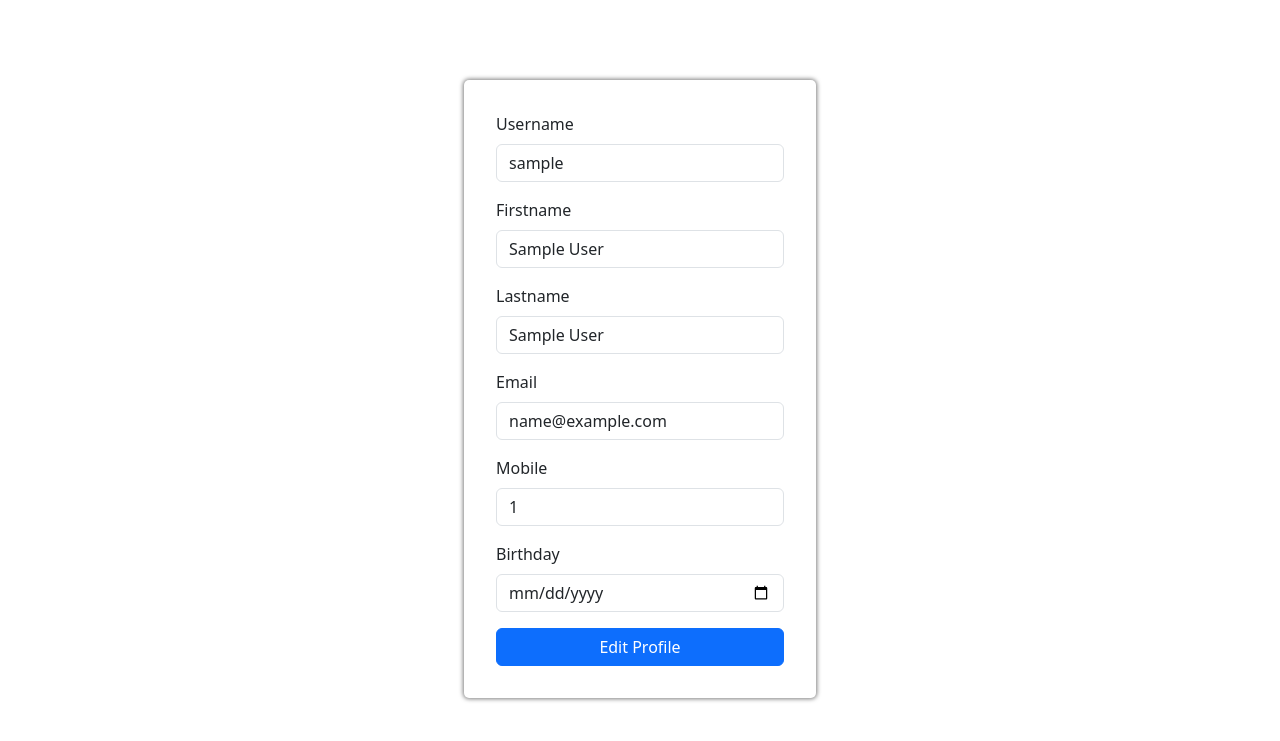
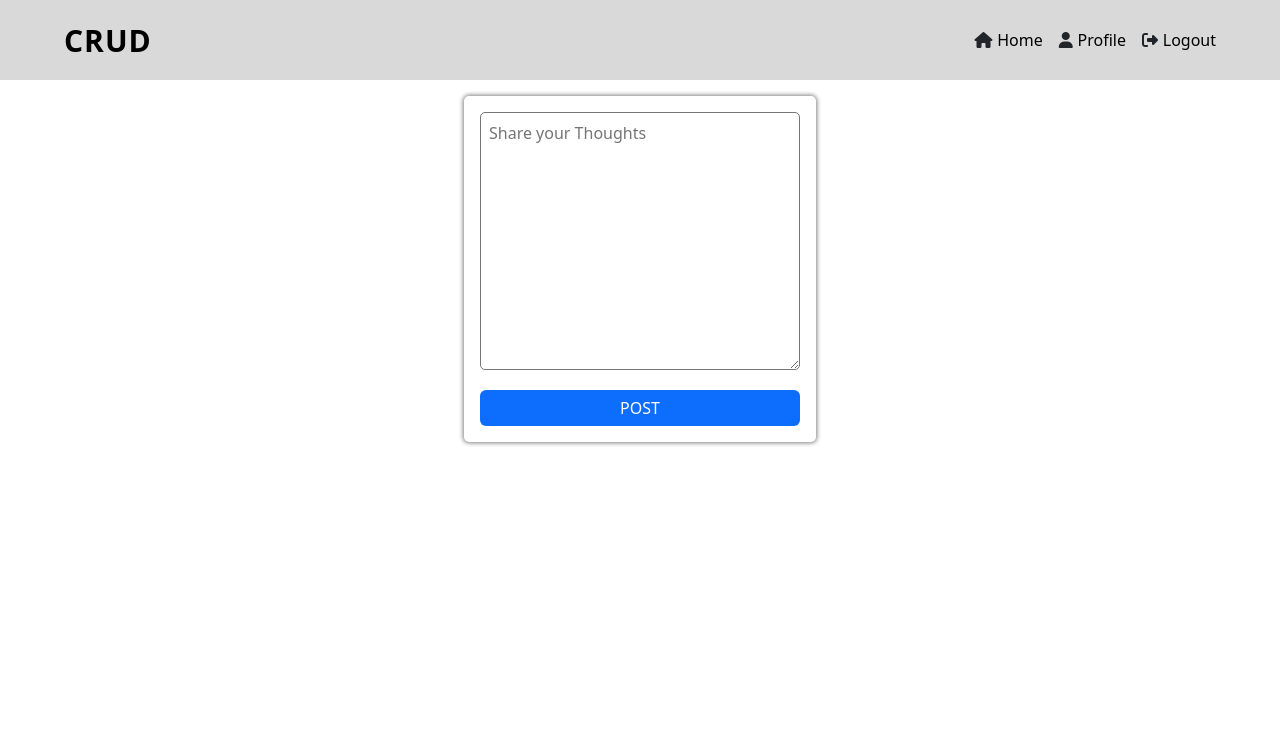
Before and after one commit to Jushiro012623/crudProject, a PHP site: page /profile.php in a window 1280 px wide. Shown: the top 741 px of the page. Run offline with PHP 8.4, Linux system fonts and the light colour scheme; the visitor is signed in with stand-in values (Sample User, id 1); data that the repository does not hold is empty.

Commit message:
second V

```diff
--- a/client/components/navbar.php
+++ b/client/components/navbar.php
@@ -1,18 +1,20 @@
+
 <div class="nav">
-    <h1>CRUD</h1>
+    <a class="a" href="home.php">CRUD</a>
     <ul class="nav-link-wrapper">
         <li class="nav-item">
             <i class="fa-solid fa-house"></i>
-            <a class="nav-link active" aria-current="page" href="#">Home</a>
+            <a class="nav-link" href="home.php" >Home</a>
+        </li>
+        <li class="nav-item">
+            <i class="fa-solid fa-user"></i>
+            <a class="nav-link active" aria-current="page" href="profile.php">Profile</a>
         </li>
         <li class="nav-item">
             <i class="fa-solid fa-right-from-bracket"></i>
             <a class="nav-link" href="index.php">Logout</a>
         </li>
         <!-- <li class="nav-item">
-            <a class="nav-link" href="#">Link</a>
-        </li>
-        <li class="nav-item">
             <a class="nav-link disabled" aria-disabled="true">Disabled</a>
         </li> -->
     </ul>
--- a/client/config/post.php
+++ b/client/config/post.php
@@ -4,6 +4,7 @@
 
 <?php
 
+session_start();
     //include connection
     require('./config/conn.php');
     $username = $email = $password = $confirm_password = "";
@@ -80,15 +81,15 @@
         if($sendToDB == true){
             $loadingAnim = true;
             // // echo "success sending";
-            // $query = "INSERT INTO `user_account` (`username`,`password`,`email`,`status`) VALUES ('$username','$dbPWD','$email','active')";
-            // $result = mysqli_query($conn, $query);
-            // header('Refresh:1 ; /crudapp/client/index.php');
+            $query = "INSERT INTO `user_account` (`username`,`password`,`email`,`status`) VALUES ('$username','$dbPWD','$email','active')";
+            $result = mysqli_query($conn, $query);
+            header('Refresh:1 ; /crudapp/client/index.php');
         }
     }
 
     //start session only when logged in
-    session_start();
     if($_SERVER['REQUEST_METHOD'] == 'POST' AND isset($_POST['login'])){
+
         $username = mysqli_real_escape_string($conn, $_POST['username']);
         $password = mysqli_real_escape_string($conn, $_POST['password']);
         //validation of username
@@ -118,81 +119,42 @@
             $query = "SELECT * FROM `user_account` WHERE `username` = '$username' ";
             $result = mysqli_query($conn, $query);
             $row = mysqli_fetch_assoc($result);
-            if(mysqli_num_rows($result)){
+            if(mysqli_num_rows($result) == 1 AND  $username ==$row['username'] and password_verify($password, $row['password'])){
                 if($row['status'] == 'inactive'){
                     $passwordErr = "User not found";
                 }else{
                     $loadingAnim = true;
+                    //sessions the user info
+                    $_SESSION['id'] = $row['id'];
+                    $_SESSION['username'] = $row['username'] ;
+                    $_SESSION['firstname'] = $row['firstname'];
+                    $_SESSION['lastname'] = $row['lastname'];
+                    $_SESSION['email'] = $row['email'];
+                    $_SESSION['mobile'] = $row['mobile'];
+                    $_SESSION['bday'] = $row['bday'];
                     header('Refresh:1 ; /crudapp/client/home.php');
                 }
+            }else{
+                $passwordErr = "User not found";
             }
+        }
+    }
+    $postErr = '';
+    if ($_SERVER['REQUEST_METHOD'] == 'POST' AND isset($_POST['post'])){
+        $post = mysqli_real_escape_string($conn, $_POST['status']);
+        $postID = $_SESSION['id'];
+        $poster = $_SESSION['username'];
+        if(!empty($post)){
+            $query = "INSERT INTO `post`(`body`,`poster`,`account_id`, `status`) VALUES ('$post','$poster', '$postID', 'active')";
+            $result = mysqli_query($conn, $query);
+        }else{
+            $postErr = 'Post something';
         }
     }
 
 
-
-    // if(isset($_POST['login'])){
-    //     //user credentials
-    //     $username = $_POST['username'];
-    //     $password = $_POST['password'];
-    //     //sql query
-    //     $query = "SELECT * FROM `user_account` WHERE `username` = '$username' AND `password` = '$password'";
-    //     $result = mysqli_query($conn, $query);
-
-    //     //if theres a result
-    //     if(mysqli_num_rows($result)){
-
-    //         $row = mysqli_fetch_assoc($result);
-    //         //if active then login
-    //         if($row['status'] == 'active'){
-    //             echo 'active ';
-    //             echo 'success';
-    //             //sessions the user info
-    //             $_SESSION['id'] = $row['id'];
-    //             echo $_SESSION['id'];
-    //             $_SESSION['username'] = $row['username'] ;
-    //             $_SESSION['firstname'] = $row['firstname'];
-    //             $_SESSION['lastname'] = $row['lastname'];
-    //             $_SESSION['email'] = $row['email'];
-    //             $_SESSION['mobile'] = $row['mobile'];
-    //             $_SESSION['bday'] = $row['bday'];
-
-    //         }else{ // if the account is inactive
-    //             echo 'inactive';
-    //         }
-    //     }else{ //if no user found
-    //         echo 'no users found';
-    //     }
-    //     //add validation next
-
-    // }
-
-
-    //Profile post
-
-    if (isset($_POST['edit_profile'])){
-        //set the session id to variable id
-        $id = $_SESSION['id'];
-        $username = $_POST['username'];
-        $firstname = $_POST['firstname'];
-        $lastname = $_POST['lastname'];
-        $email = $_POST['email'];
-        $mobile = $_POST['mobile'];
-        $bday = $_POST['bday'];
-
-        // if the firstname input is touch and has a str count of 1 (lenght of 1? is that even a name?)
-        if(strlen($firstname) == 1 AND !empty($firstname) ){
-            echo ' invalid';
-        }else{// if the firstname is untouch firstname is not set
-            echo ' valid';
-            //update the value
-            $query = "UPDATE `user_account` SET `username` = '$username',
-            `firstname` = '$firstname',`lastname` = '$lastname',`email` = '$email',
-            `mobile` = '$mobile',`bday` = '$bday' WHERE `id` = $id ";
-            $result = mysqli_query($conn, $query);
-            echo $id;
-        }
-        #add readonly and editable
-        //next add validation
+    if($_SERVER['REQUEST_METHOD'] == 'POST' AND isset($_POST['delete'])){
+        $deletedID = $row['id'];
+        $query = "UPDATE `post` SET `status` = 'archive' WHERE `id` = $deletedID ";
+        $result = mysqli_query($conn, $query);
     }
-?>
--- a/client/profile.php
+++ b/client/profile.php
@@ -3,58 +3,24 @@
 
 <!-- html header -->
 <?php require('./components/header.php');?>
-<div>
-    <form   class="form"
-                action="<?php $_SERVER['PHP_SELF'];?>"
-                method="POST"
-        >
-        <!-- <h3>Register</h3> -->
-        <!-- username -->
-        <div class="mb-3">
-            <label for="username" class="form-label">
-                Username
-            </label>
-            <input type="text" class="form-control" id="username" value="<?php echo $_SESSION['username']?>" name="username" autocomplete="off" >
-            <!-- <div id="emailHelp" class="form-text">We'll never share your email with anyone else.</div> -->
-        </div>
-        <!-- fname -->
-        <div class="mb-3">
-            <label for="firstname" class="form-label">
-                Firstname
-            </label>
-            <input type="text" class="form-control" id="firstname"  name="firstname" autocomplete="off" value="<?php echo $_SESSION['firstname']?>" >
-            <!-- <div id="emailHelp" class="form-text">We'll never share your email with anyone else.</div> -->
-        </div>
-        <!-- lname -->
-        <div class="mb-3">
-            <label for="lastname" class="form-label">
-                Lastname
-            </label>
-            <input type="text" name="lastname" class="form-control" id="lastname" autocomplete="off"  value="<?php echo $_SESSION['lastname']?>"  >
-        </div>
-        <!-- mobile -->
-        <div class="mb-3">
-            <label for="email" class="form-label">
-                Email
-            </label>
-            <input type="tel" class="form-control" name="email" id="email" value="<?php echo $_SESSION['email']?>"  >
-        </div>
-        <!-- mobile -->
-        <div class="mb-3">
-            <label for="mobile" class="form-label">
-                Mobile
-            </label>
-            <input type="text" class="form-control" name="mobile" id="mobile" value="<?php echo $_SESSION['mobile']?>"  >
-        </div>
-        <div class="mb-3">
-            <label for="bday" class="form-label">
-                Birthday
-            </label>
-            <input type="date" class="form-control" name="bday" id="bday" value="<?php echo $_SESSION['bday']?>"  >
-        </div>
-        <!-- Submit button -->
-        <button type="submit" name="edit_profile" class="btn btn-primary">Edit Profile</button>
+<?php require('./components/navbar.php');?>
+<div class="wrapper">
+    <form class="post" method="POST" action="<?php $_SERVER['PHP_SELF']?>">
+        <textarea name="status" placeholder="Share your Thoughts" id="status" cols="30" rows="10"></textarea>
+        <span id='postErr' class='form-text'><?php echo $postErr; ?> </span>
+        <button style="border:none;" class="btn btn-primary" type="submit" name="post">POST</button>
     </form>
+    <?php
+    $sessId = $_SESSION['id'];
+    $q = "SELECT * FROM `post` WHERE `account_id` = $sessId AND `status` = 'active' ORDER BY posted_at DESC";
+    $r = mysqli_query($conn,$q);
+    while ($row = mysqli_fetch_assoc($r)){
+
+        require('./components/userpost.php');
+    }
+
+    ?>
+
 </div>
 <!-- html footer -->
 <?php require('./components/footer.php');?>
--- a/client/styles/styles.css
+++ b/client/styles/styles.css
@@ -45,11 +45,13 @@
     align-items: center;
     padding: 0 4em 0 4em;
 }
-.nav h1{
-    margin-top: -10px;
+.nav .a{
+    margin-top: -15px;
     font-weight: 800;
     letter-spacing: 1px;
-
+    color: black;
+    font-size: 30px;
+    text-decoration: none;
 }
 .nav-link-wrapper{
     display: flex;
@@ -57,6 +59,7 @@
     justify-content: center;
     align-items: center;
     height: 100%;
+
 }
 .nav-item{
     margin: 0;
@@ -88,3 +91,56 @@
         transform: rotate(720deg);
     }
 }
+.post{
+    margin: auto;
+    margin-top: 1em;
+    display: flex;
+    flex-direction: column;
+    width: 22rem;
+    height: auto;
+    box-shadow: 0 0 4px 1px rgba(0,0,0,0.5);
+    padding: 1em 1em;
+    border-radius: 5px;
+    margin-bottom: 3em;
+}
+.postarea{
+    margin: auto;
+    display: flex;
+    flex-direction: column;
+    width: 22rem;
+    min-height: 10em;
+    margin-bottom: 1em;
+    border: 1px solid rgba(0,0,0,0.5);
+    border-radius: 10px;
+    padding: .5em;
+    background-color: rgb(122, 172, 216);
+
+}
+.post textarea{
+    min-height: 10em;
+    padding: .5em .5em;
+    margin-bottom: 1em;
+    border-radius: 5px;
+    outline: none;
+}
+.postarea .textarea{
+    padding: .5em .5em;
+    min-height: 5em;
+    border-radius: 5px;
+    border:1px solid rgba(0, 0, 0,.5) !important;
+    word-wrap: break-word;
+    background-color: rgb(255, 255, 255);
+}
+.postarea p{
+    font-size: 12px;
+    text-align: end;
+}
+.info{
+    display: flex;
+    justify-content: space-between;
+    padding: .5em .5em .5em 0;
+}
+.delete{
+    border:none;
+    background: none;
+}
```
Also changed, not shown: client/components/userpost.php (added, +14 -0 lines), client/home.php (+20 -0 lines).
